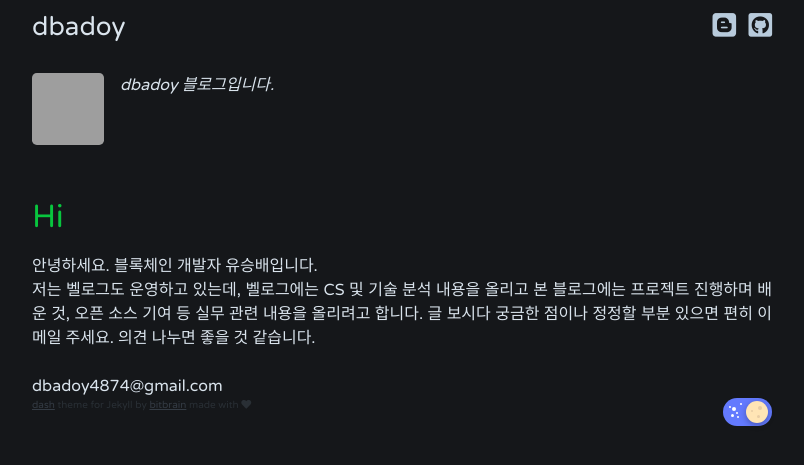
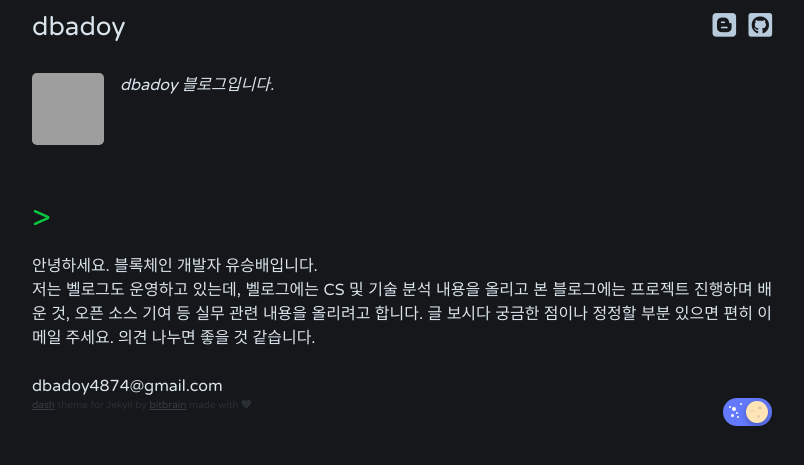
Before and after one commit to dbadoy/dbadoy.github.io, a Jekyll site: the page built from index.html, in a window 1280 px wide, cut to the strip 0-465 px from the top of the page. Shown: the whole strip, without its empty margins (238-1042 px from the left). Built offline with Jekyll 4.4.1, drawn with Linux system fonts in a browser that asks for light colours; nearby versions of some CDN libraries; the list of posts is cut into pages by our own code; grey boxes are pictures that could not be loaded.

Commit message:
update the title at home

```diff
--- a/_layouts/home.html
+++ b/_layouts/home.html
@@ -6,7 +6,7 @@ layout: default
 {% endunless %}
 {{ content }}
 {% assign posts_count = paginator.posts | size %}
-<h1 style="color: rgb(8, 197, 62);">Hi</h1>
+<h1 style="color: rgb(8, 197, 62);">></h1>
 
 안녕하세요. 블록체인 개발자 유승배입니다. <br>
 저는 벨로그도 운영하고 있는데, 벨로그에는 CS 및 기술 분석 내용을 올리고 본 블로그에는
```
